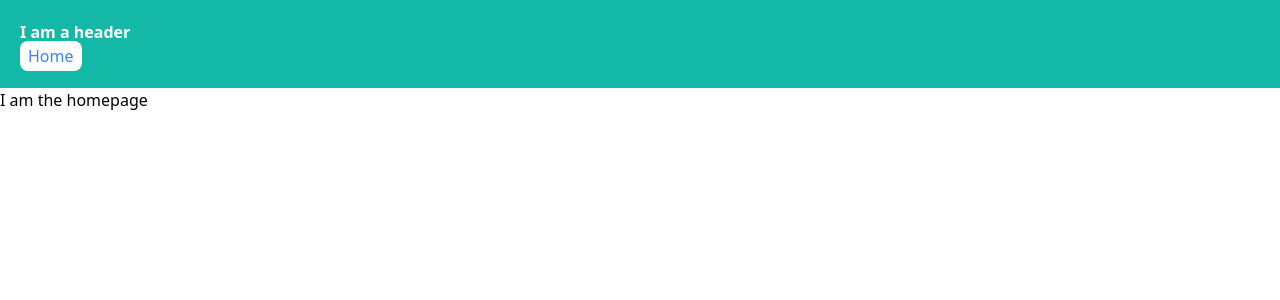
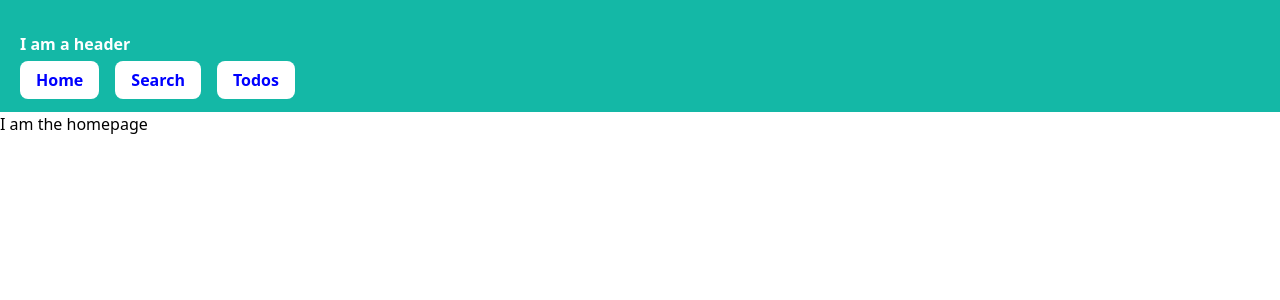
Before and after one commit to obaptiste/next-todo-marvel, a Next.js app: page / in a window 1280 px wide. Shown: the top 300 px of the page. Built offline with nearby package versions, Linux system fonts and the light colour scheme.

Commit message:
fixed fetch call

```diff
--- a/app/Header.tsx
+++ b/app/Header.tsx
@@ -2,10 +2,23 @@ import Link from 'next/link'
 import React from 'react'
 
 export default function Header() {
+
+  const linkStyle = {
+    padding: "0.5rem 1rem",
+    backgroundColor: "white",
+    color: "blue",
+    borderRadius: "0.5rem",
+    marginRight: "1rem",
+    marginTop: "1rem",
+    fontWeight: "bold",
+  };
+
   return (
     <header className="p-5 bg-teal-500">
-        <p className="font-bold text-white">I am a header</p>
-        <Link href="/" className="px-2 py-1 bg-white text-blue-500 rounded-lg">Home</Link>
+        <p className="font-bold text-white my-3">I am a header</p>
+        <Link href="/" className="text-blue-500" style={linkStyle}>Home</Link>
+        <Link href="/search" className="text-blue-500" style={linkStyle}>Search</Link>
+        <Link href="/todos" className="text-blue-500" style={linkStyle}>Todos</Link>
     </header>
   )
 }
--- a/app/search/[searchTerm]/page.tsx
+++ b/app/search/[searchTerm]/page.tsx
@@ -1,5 +1,6 @@
 import React from "react";
 import {Md5} from 'ts-md5';
+
 
 
 type PageProps = {
@@ -8,18 +9,18 @@ type PageProps = {
   };
 };
 const ts = Date.now();
-const hash = Md5.hashStr(`${ts} + ${process.env.PVTKEY} + ${process.env.PUBKEY}`);
+const hash = Md5.hashStr(`${ts}${process.env.PVTKEY}${process.env.NEXT_PUBLIC_PUBKEY}`);
 
 const search = async (searchTerm: string) => {
-  const res = await fetch(`https://gateway.marvel.com/v1/public/characters?ts=${ts}&name=${searchTerm}&orderBy=name&apikey=${process.env.PUBKEY}&hash=${hash}`);
+  const res = await fetch(`https://gateway.marvel.com/v1/public/characters?ts=${ts}&name=${searchTerm}&orderBy=name&apikey=${process.env.NEXT_PUBLIC_PUBKEY}&hash=${hash}`);
   const data = await res.json();
-  console.log(data);
-  return data;
+  console.log("1", data.data.results);
+  return data?.data;
 };
 
 
 async function SearchResults({ params: { searchTerm } }: PageProps) {
-    console.log(process.env.PUBKEY);
+    console.log(process.env.NEXT_PUBLIC_PUBKEY);
     console.log(ts);
     console.log(hash);
 
@@ -31,10 +32,10 @@ async function SearchResults({ params: { searchTerm } }: PageProps) {
       <p className="text-gray-500 text-sm">You searched for: {searchTerm}</p>
 
       <ol className="space-y-5 p-5">
-        {searchResults.results.map(
+        {searchResults && searchResults?.results.map(
           (result: {
-            position: React.Key | null | undefined;
-            title:
+            id: React.Key | null | undefined;
+            name:
               | string
               | number
               | boolean
@@ -46,7 +47,7 @@ async function SearchResults({ params: { searchTerm } }: PageProps) {
               | React.ReactPortal
               | null
               | undefined;
-            snippet:
+            description:
               | string
               | number
               | boolean
@@ -58,10 +59,30 @@ async function SearchResults({ params: { searchTerm } }: PageProps) {
               | React.ReactPortal
               | null
               | undefined;
+            thumbnail: {
+              path: string;
+              extension: string;
+            };
+            resourceURI: string;
+            comics: {
+              available: number;
+              collectionURI: string;
+              items: {
+                resourceURI: string;
+                name: string;
+              }[];
+            };
+            urls: {
+              type: string;
+              url: string;
+            }[];
+
+
+
           }) => (
-            <li key={result.position} className="list-decimal">
-              <p className="font-bold">{result.title}</p>
-              <p>{result.snippet}</p>
+            <li key={result.id} className="list-decimal">
+              <p className="font-bold">{result.name}</p>
+              <p>{result.description}</p>
             </li>
           )
         )}
```
Also changed, not shown: .vscode.launch.json (added), 1 other file (tests, documents, lock files or other folders).
